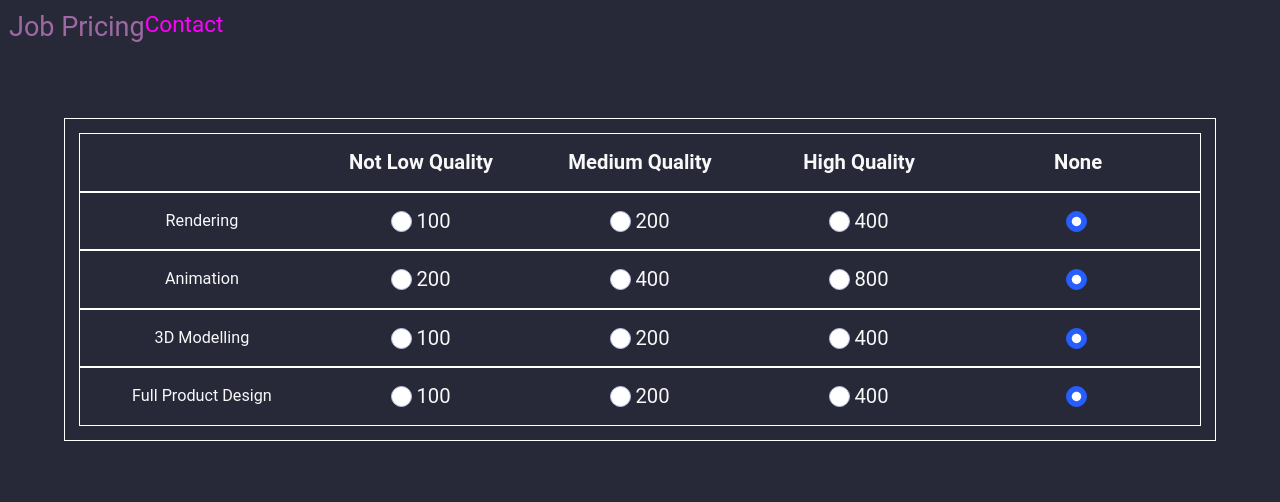
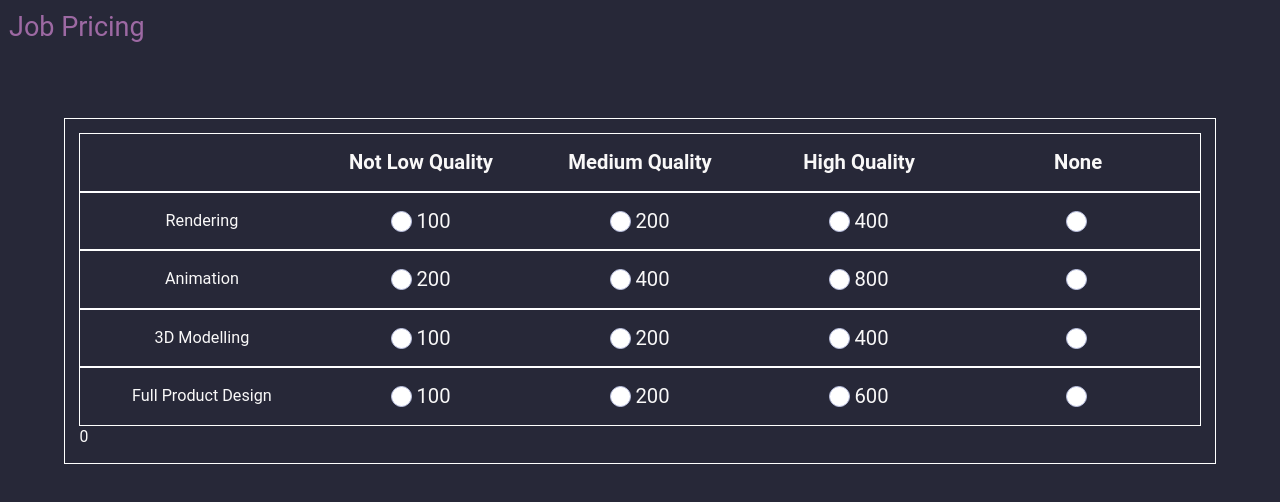
Before and after one commit to idcxa/mvfx, a React (Create React App) app: page / in a window 1280 px wide. Shown: the top 502 px of the page. Built offline with nearby package versions, Linux system fonts and the light colour scheme.

Commit message:
working price calc

```diff
--- a/src/App.tsx
+++ b/src/App.tsx
@@ -1,105 +1,5 @@
-import { useState } from "react";
 import './App.scss'
 import './styles/controls.scss'
 
-const values = [
-	{
-		row: [100, 200, 400],
-		product: 'Rendering',
-	},
-	{
-		row: [200, 400, 800],
-		product: 'Animation',
-	},
-	{
-		row: [100, 200, 400],
-		product: '3D Modelling',
-	},
-	{
-		row: [100, 200, 400],
-		product: 'Full Product Design',
-	},
-]
-
 export default function App() {
-
-  const [checkedState, setCheckedState] = useState(
-    new Array(values.length).fill(Array(4).fill(false))
-  );
-
-	const [total, setTotal] = useState(0);
-
-	const onInputChange = (index1: number, index2: number) => {
-		console.table(checkedState)
-		const updatedCheckedState = checkedState.map((x, i) =>
-			i === index1 ? index2 : x
-			//i === index1 ? !item : item
-		);
-		setCheckedState(updatedCheckedState);
-
-	}
-
-	return (
-		<>
-			<div className='div1 sm:text-sm md:text-md'>
-				<div className='tbl'>
-					<div className='row'>
-						<div className='cell'></div>
-						<div className='cell'>
-							<h2>Not Low Quality</h2>
-						</div>
-						<div className='cell'>
-							<h2>Medium Quality</h2>
-						</div>
-						<div className='cell'>
-							<h2>High Quality</h2>
-						</div>
-						<div className='cell'>
-							<h2>None</h2>
-						</div>
-					</div>
-					{values.map((val, index1) => {
-						return (
-							<div>
-								<div className='row'>
-									<div className='cell'>
-										<h3>
-											{val.product}
-										</h3>
-									</div>
-									{val.row.map((x, index2) => {
-										return (
-											<div
-												className='cell p-4'
-												>
-												<input
-													type="radio"
-													name={val.product}
-													value="1"
-													id={val.product+x}
-													onChange={() => onInputChange(index1, index2)}
-													checked/>
-												<label htmlFor={val.product+x}>{x}</label>
-											</div>
-										);
-									})}
-
-									<div className='cell p-4'>
-										<input
-											type="radio"
-											name={val.product}
-											value="1"
-											id={val.product}
-											onChange={() => onInputChange(index1, 3)}
-											checked/>
-										<label htmlFor={val.product}></label>
-									</div>
-								</div>
-							</div>
-						);
-					})}
-				</div>
-			</div>
-		</>
-	)
 }
--- a/src/components/Header.tsx
+++ b/src/components/Header.tsx
@@ -8,9 +8,6 @@ export default function Header() {
 					<span className="navbar-toggler-icon"></span>
 				</button>
 			</div>
-			<div className='flex-end'>
-				<a className='text-xl text-magenta' href='/'> Contact </a>
-			</div>
 			</nav>
 		</>
 	)
--- a/src/index.tsx
+++ b/src/index.tsx
@@ -1,7 +1,8 @@
 import React from 'react'
 import ReactDOM from 'react-dom'
 import './index.scss'
-import App from './App'
+//import App from './App'
+import Products from './products'
 import reportWebVitals from './reportWebVitals'
 
 import Header from './components/Header'
@@ -10,7 +11,7 @@ import Footer from './components/Footer'
 ReactDOM.render(
   <React.StrictMode>
     <Header />
-    <App />
+    <Products />
     <Footer />
   </React.StrictMode>,
   document.getElementById('root')
--- /dev/null
+++ b/src/products.tsx
@@ -0,0 +1,126 @@
+import { useState } from "react";
+import './App.scss'
+import './styles/controls.scss'
+
+const products = [
+	{
+		row: [100, 200, 400],
+		product: 'Rendering',
+	},
+	{
+		row: [200, 400, 800],
+		product: 'Animation',
+	},
+	{
+		row: [100, 200, 400],
+		product: '3D Modelling',
+	},
+	{
+		row: [100, 200, 600],
+		product: 'Full Product Design',
+	},
+]
+
+export default function Products() {
+
+  const [checkedState, setCheckedState] = useState(
+    new Array(products.length).fill(Array(4).fill(false))
+  );
+
+	const [total, setTotal] = useState(0);
+
+	const onInputChange = (index1: number, index2: number) => {
+
+		const updatedCheckedState = checkedState.map((row, i) =>
+			i === index1 ?
+			row.map((_ : any, j : number) =>
+				j === index2 ? true : false
+			) : row
+		);
+
+		setCheckedState(updatedCheckedState);
+		console.table(checkedState)
+
+    const price = updatedCheckedState.reduce(
+      (sum, row, i) => {
+				return sum + row.reduce(
+					(s: any, x: any, j: number) => {
+						return j === 3
+							? s
+							: s + (x ? (products[i].row[j]) : 0
+						)
+					}, 0)
+      }, 0);
+		setTotal(price);
+	}
+
+
+	return (
+		<>
+			<div className='div1 sm:text-sm md:text-md'>
+				<div className='tbl'>
+					<div className='row'>
+						<div className='cell'></div>
+						<div className='cell'>
+							<h2>Not Low Quality</h2>
+						</div>
+						<div className='cell'>
+							<h2>Medium Quality</h2>
+						</div>
+						<div className='cell'>
+							<h2>High Quality</h2>
+						</div>
+						<div className='cell'>
+							<h2>None</h2>
+						</div>
+					</div>
+					{products.map((val, index1) => {
+						return (
+							<div>
+								<div className='row'>
+									<div className='cell'>
+										<h3>
+											{val.product}
+										</h3>
+									</div>
+									{val.row.map((x, index2) => {
+										return (
+											<div
+												className='cell p-4'
+												>
+												<input
+													type="radio"
+													name={val.product}
+													value="1"
+													id={val.product+x}
+													onChange={() => onInputChange(index1, index2)}
+													checked={checkedState[index1][index2]}/>
+												<label htmlFor={val.product+x}>{x}</label>
+											</div>
+										);
+									})}
+
+									<div className='cell p-4'>
+										<input
+											type="radio"
+											name={val.product}
+											value="1"
+											id={val.product}
+											onChange={() => onInputChange(index1, 3)}
+											checked={checkedState[index1][3]}/>
+										<label htmlFor={val.product}></label>
+									</div>
+								</div>
+							</div>
+						);
+					})}
+				<div>
+					<p>
+						{total}
+					</p>
+				</div>
+				</div>
+			</div>
+		</>
+	)
+}
```
